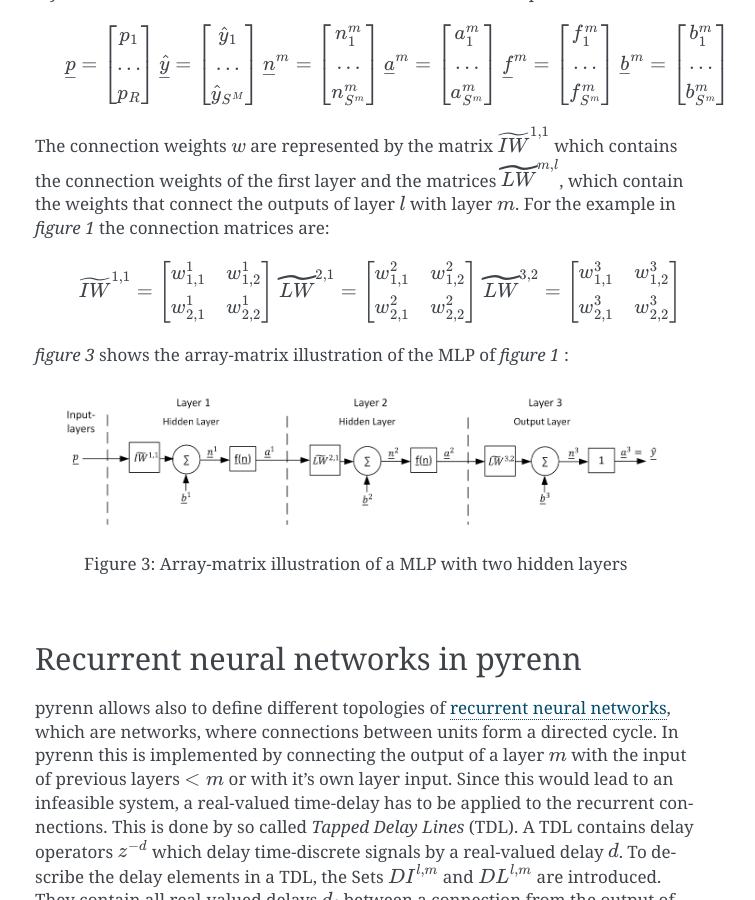
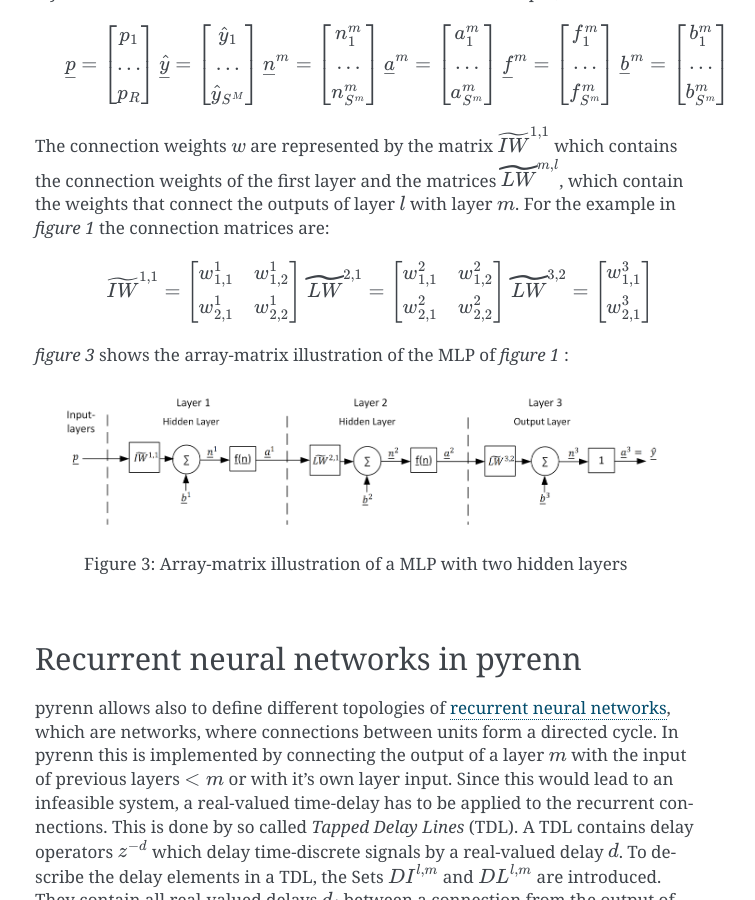
Before and after one commit to yabata/pyrenn, a Sphinx documentation site: the page built from doc/create.rst, in a window 1280 px wide and 900 px high, scrolled down 1984 px. Shown: the whole window, without its empty margins (385-1140 px from the left). Built offline with Sphinx 7.4.7, drawn with Linux system fonts in a browser that asks for light colours.

Commit message:
fix doc errors

```diff
--- a/doc/create.rst
+++ b/doc/create.rst
@@ -112,8 +112,8 @@ The connection weights :math:`w` are represented by the matrix :math:`\widetilde
 	w^2_{2,1} & w^2_{2,2}
 	\end{bmatrix}\;
 	\widetilde{LW}^{3,2}= \begin{bmatrix}
-	w^3_{1,1} & w^3_{1,2} \\
-	w^3_{2,1} & w^3_{2,2}
+	w^3_{1,1} \\
+	w^3_{2,1}
 	\end{bmatrix}
 
 `figure 3` shows the array-matrix illustration of the MLP of `figure 1` :
```
